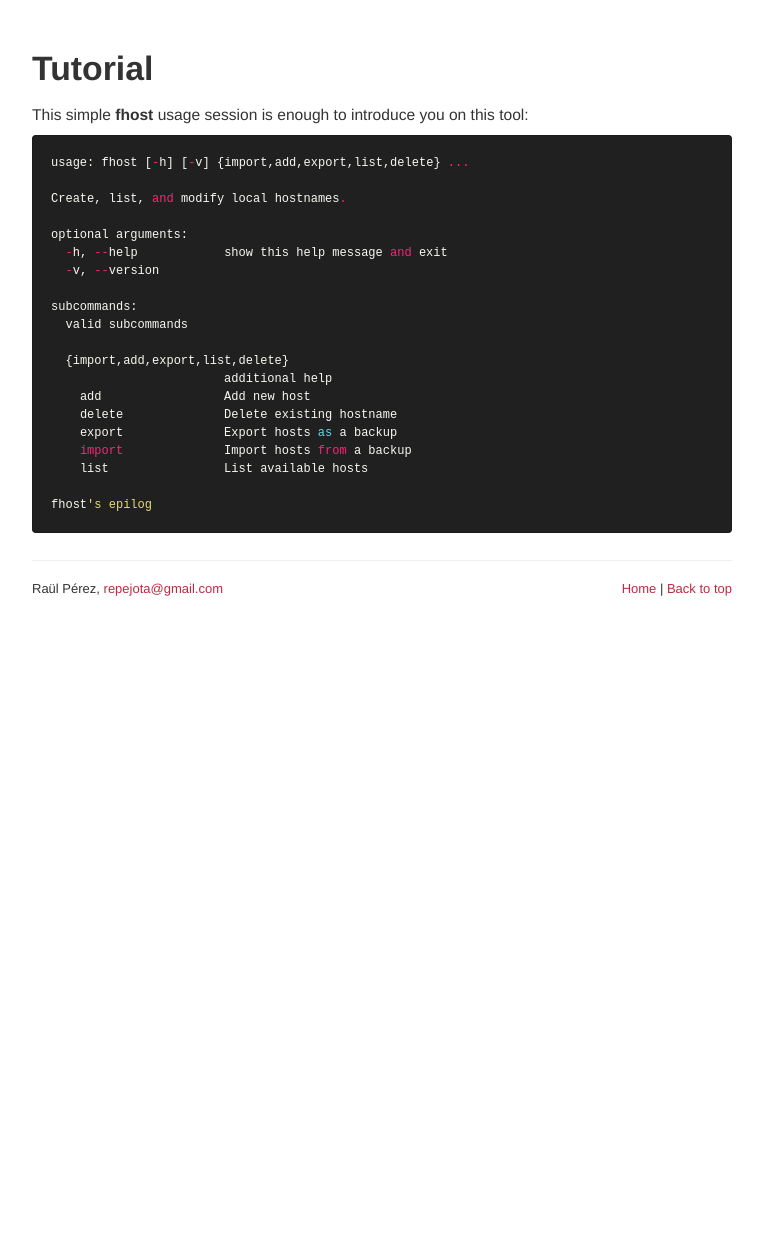
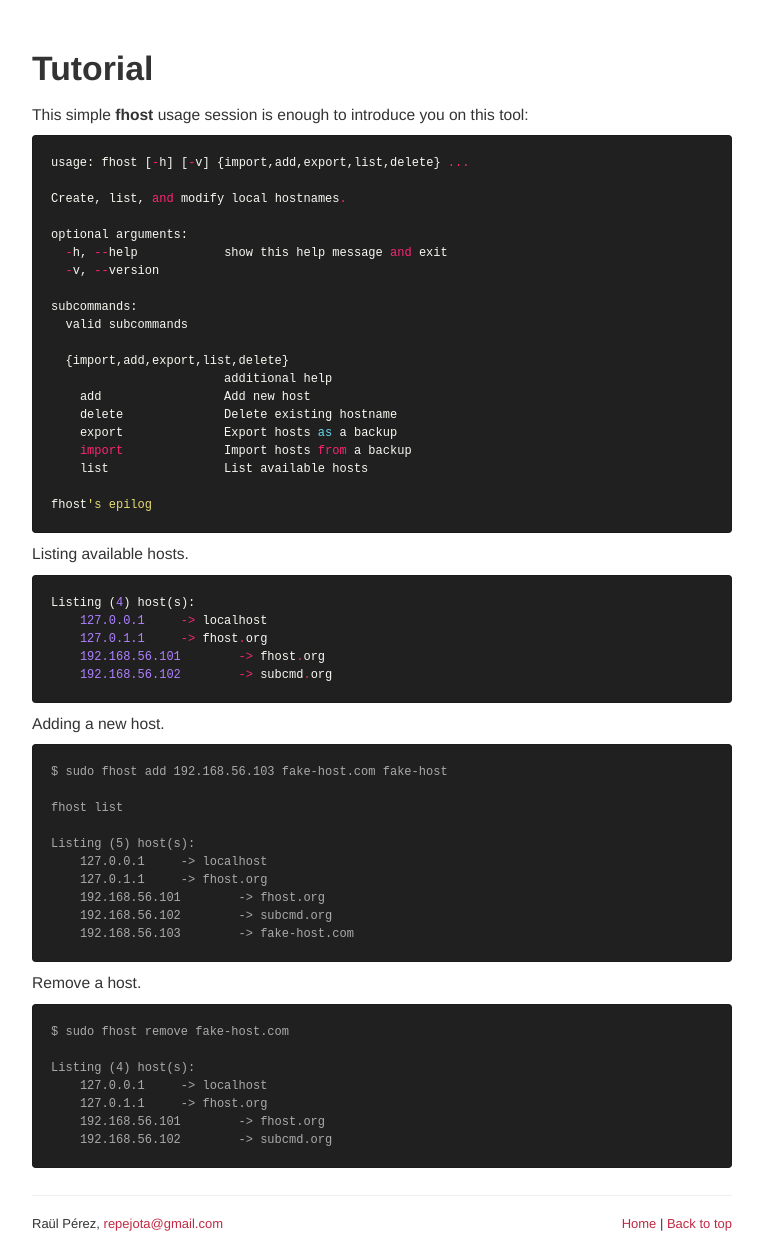
Before and after one commit to repejota/fhost, a Sphinx documentation site: the page built from docs/tutorial.rst, in a window 1280 px wide. Shown: the whole page, without its empty margins (258-1021 px from the left). Built offline with Sphinx 7.4.7, drawn with Linux system fonts in a browser that asks for light colours; before the commit the page ends 900 px from its top, so only the background shows below that.

Commit message:
more documentation, API and tutorial

```diff
--- a/docs/.themes/fhost/layout.html
+++ b/docs/.themes/fhost/layout.html
@@ -20,14 +20,14 @@
         {%- endblock %}
         <!-- Linktags -->
         {%- block head_linktags %}
-        <link rel="shortcut icon" href="_static/subcmd.ico">
+        <link rel="shortcut icon" href="_static/fhost.ico">
 
         {%- endblock %}
         <!-- Stylesheets -->
         {%- block stylesheets %}
         <link href="_static/bootstrap.css" rel="stylesheet">
         <link href="_static/pygments.css" rel="stylesheet">
-        <link href="_static/subcmd.css" rel="stylesheet">
+        <link href="_static/fhost.css" rel="stylesheet">
         {%- endblock %}
         <!-- Headextra -->
         {%- block headextra %}
@@ -52,7 +52,7 @@
         <script src="_static/bootstrap.js"></script>
         <script src="_static/underscore.js"></script>
         <script src="_static/doctools.js"></script>
-        <script src="_static/subcmd.js"></script>
+        <script src="_static/fhost.js"></script>
         <script type="text/javascript">
             var DOCUMENTATION_OPTIONS = {
                 url_root: '{{ url_root }}'
--- a/docs/.themes/fhost/static/subcmd.css
+++ b/docs/.themes/fhost/static/fhost.css
@@ -49,10 +49,19 @@ pre {
     color: #aaa;
 }
 
+.section dl.class dd blockquote {
+    border-left: 0;
+}
+.section dl.function dt,
 .section dl.class dt,
-.section dl.function dt  {
+.section dl.exception dt {
     font-size: 1.3em;
     margin-bottom: 5px;
+    line-height: 1.5em;
+}
+.section dl.method ul.simple li {
+    font-size: 1.2em;
+    line-height: 1.5em;
 }
 .section dl.docutils dt {
     font-size: 1.3em;
@@ -62,6 +71,12 @@ pre {
     font-size: 1.3em;
     margin-bottom: 10px;
 }
+.section dl.method table.docutils th,
+.section dl.method table.docutils td,
+.section dl.function table.docutils th,
+.section dl.function table.docutils td {
+    font-size: 1.2em;
+}
 
 [class^="icon-"], [class*=" icon-"] {
     background-image: url("glyphicons-halflings.png") !important;
--- a/docs/tutorial.rst
+++ b/docs/tutorial.rst
@@ -28,3 +28,41 @@ This simple **fhost** usage session is enough to introduce you on this tool:
         list                List available hosts
 
     fhost's epilog
+
+
+Listing available hosts.
+
+::
+
+    Listing (4) host(s):
+        127.0.0.1     -> localhost
+        127.0.1.1     -> fhost.org
+        192.168.56.101        -> fhost.org
+        192.168.56.102        -> subcmd.org
+
+Adding a new host.
+
+::
+
+    $ sudo fhost add 192.168.56.103 fake-host.com fake-host
+
+    fhost list
+
+    Listing (5) host(s):
+        127.0.0.1     -> localhost
+        127.0.1.1     -> fhost.org
+        192.168.56.101        -> fhost.org
+        192.168.56.102        -> subcmd.org
+        192.168.56.103        -> fake-host.com
+
+Remove a host.
+
+::
+
+    $ sudo fhost remove fake-host.com
+
+    Listing (4) host(s):
+        127.0.0.1     -> localhost
+        127.0.1.1     -> fhost.org
+        192.168.56.101        -> fhost.org
+        192.168.56.102        -> subcmd.org
```
Also changed, not shown: docs/api.rst (+28 -0 lines), docs/.themes/fhost/static/fhost.js (added), docs/.themes/fhost/static/subcmd.js (deleted), docs/_static/fhost.ico (renamed from docs/_static/subcmd.ico), 4 other files.
